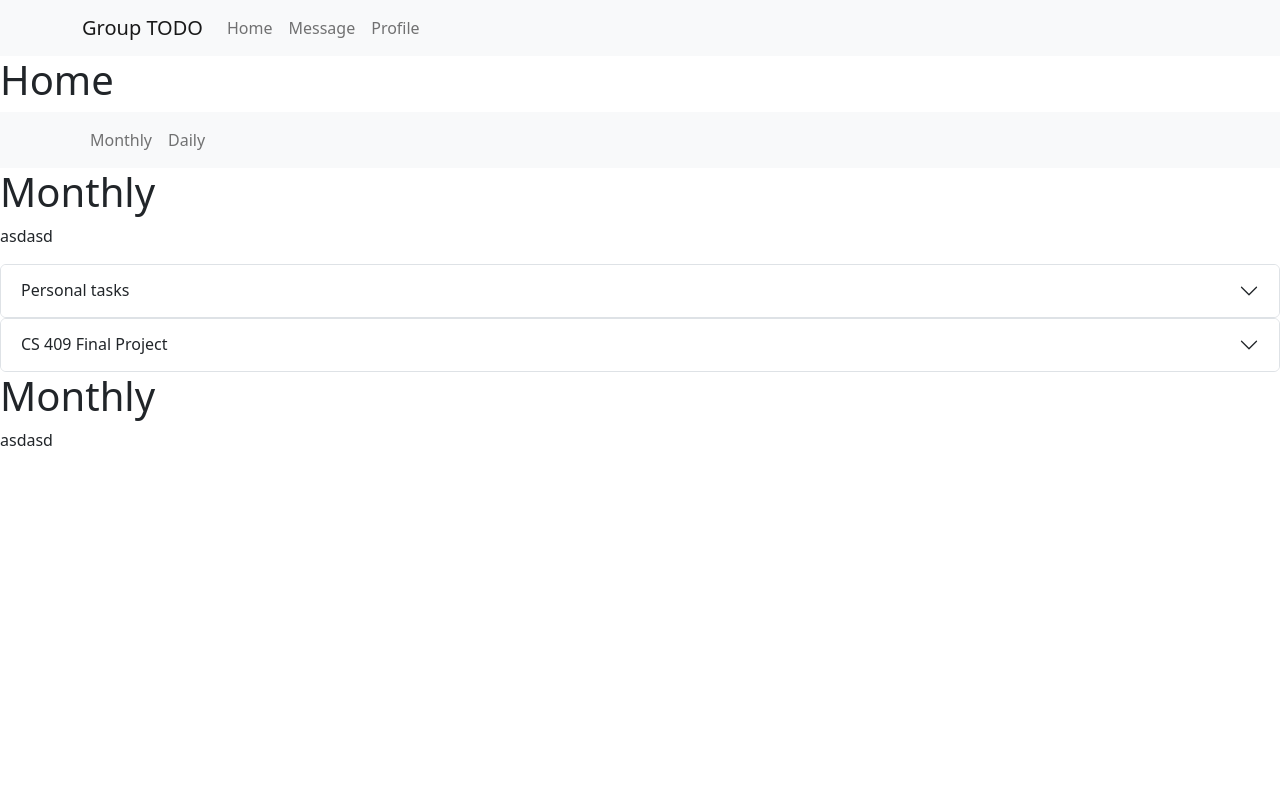
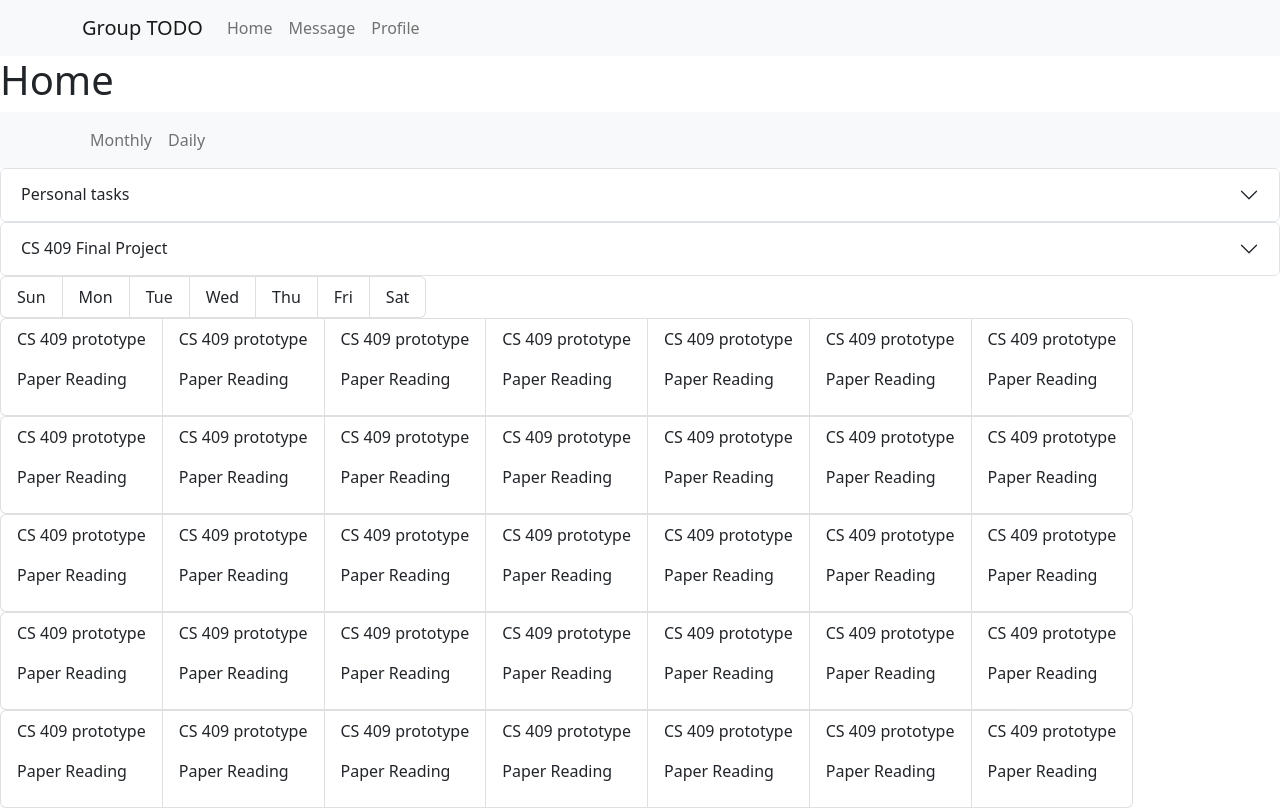
Before and after one commit to ShellyRiver/todolist_frontend, a React (Create React App) app: page /monthly in a window 1280 px wide. Built offline with nearby package versions, Linux system fonts and the light colour scheme.

Commit message:
monthly view

```diff
--- a/src/pages/Home.tsx
+++ b/src/pages/Home.tsx
@@ -12,11 +12,14 @@ function Home() {
     return (
       <>
         <h1>Home</h1>
-        <div>
+        <div className="viewChoose">
           <Navigator />
         </div>
         <div className="groupList">
           <GroupList />
+        </div>
+        <div className="taskBoard">
+          <Outlet />
         </div>
       </>
     );
@@ -28,7 +31,7 @@ function GroupList() {
 
   useEffect(() => {
     __updateComponent();
-  }, [])  // TODO: add dependency
+  }, [])  // TODO: add dependency?
 
 
   function __updateComponent() {
@@ -53,7 +56,6 @@ function GroupList() {
       <Accordion>
         {componentList}
       </Accordion>
-      <Outlet />
     </>
   )
 }
@@ -70,9 +72,6 @@ function Navigator() {
           </Nav>
         </Container>
       </Navbar>
-
-
-      <Outlet />
     </>
   )
 }
--- a/src/pages/home/Monthly.tsx
+++ b/src/pages/home/Monthly.tsx
@@ -1,10 +1,101 @@
+import ListGroup from 'react-bootstrap/ListGroup';
+
+import React, { useEffect } from 'react';
+import { useState } from 'react';
+
+// date list: should change based today's date and week
+// represent by date difference
+// should be updated everyday
+                // Sun Mon Tue Wed Thu Fri Sat
+let dates: any = [[-19,-18,-17,-16,-15,-14,-13],
+                  [-12,-11,-10, -9, -8, -7, -6],
+                  [ -5, -4, -3, -2, -1,  0,  1],
+                  [  2,  3,  4,  5,  6,  7,  8],
+                  [  9, 10, 11, 12, 13, 14, 15]];
+// display tasks for the month of "today"
+let today: number = Date.now();
+
 function Monthly() {
-    return (
-      <>
-        <h1>Monthly</h1>
-        <p>asdasd</p>
-      </>
+
+  const [componentList, setComponentList] = useState([]);
+
+  useEffect(() => {
+    __updateComponent();
+  }, [])  // TODO: add dependency?
+
+  // update all date boxes
+  function __updateComponent() {
+    let newComponentList: any = [];
+    for (let i in dates) {
+      let listGroupRowComponent: any = [];
+      for (let j in dates[i]) {
+        listGroupRowComponent.push(DateBox(dates[i][j]));
+      }
+      newComponentList.push(
+        <ListGroup horizontal className='listGroupRow'>
+          {listGroupRowComponent}
+        </ListGroup>
+      );
+    }
+
+    setComponentList(newComponentList);
+  }
+
+  return (
+    <>
+      <ListGroup horizontal className='weekTitles'>
+        <ListGroup.Item className='weekTitlesBox'>Sun</ListGroup.Item>
+        <ListGroup.Item className='weekTitlesBox'>Mon</ListGroup.Item>
+        <ListGroup.Item className='weekTitlesBox'>Tue</ListGroup.Item>
+        <ListGroup.Item className='weekTitlesBox'>Wed</ListGroup.Item>
+        <ListGroup.Item className='weekTitlesBox'>Thu</ListGroup.Item>
+        <ListGroup.Item className='weekTitlesBox'>Fri</ListGroup.Item>
+        <ListGroup.Item className='weekTitlesBox'>Sat</ListGroup.Item>
+      </ListGroup>
+      <ListGroup className='listGroupCol'>
+        {componentList}
+      </ListGroup>
+    </>
+  );
+};
+
+// date box that displays tasks of that day
+function DateBox(difference: number) {
+  // TODO: get target day's date based on difference in days
+  // return: a date, can be used to obtain target day's tasks
+  function __getDate(difference: number) {
+    let date: number = today;
+    return date;
+  }
+
+  let targetDate = __getDate(difference);
+  // TODO: obtain a list of task names based on target date
+  let taskNames: string[] = ["CS 409 prototype", "Paper Reading"];
+
+  let taskComponent: any = [];
+
+  for (let i in taskNames) {
+    let taskName: string = taskNames[i];
+    taskComponent.push(
+      <p key={taskName+i}>{taskName}</p>  // TODO: display complete, toggle complete
     );
-  };
+  }
+
+  return (
+    <>
+      <ListGroup.Item className='dateBox'>
+        {taskComponent}
+      </ListGroup.Item>
+    </>
+  );
+}
+
+
+
+// TODO: update the date list dates based on today's date and week
+function updateDateList() {
+
+}
+
 
   export default Monthly;
```
